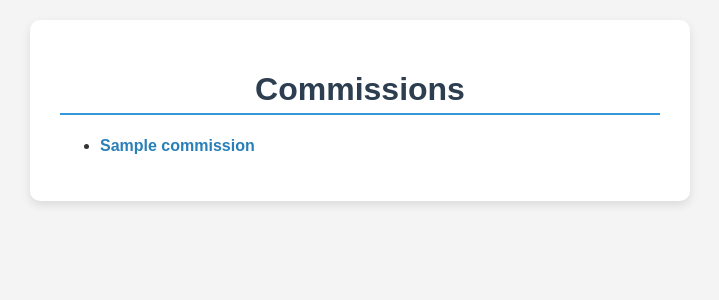
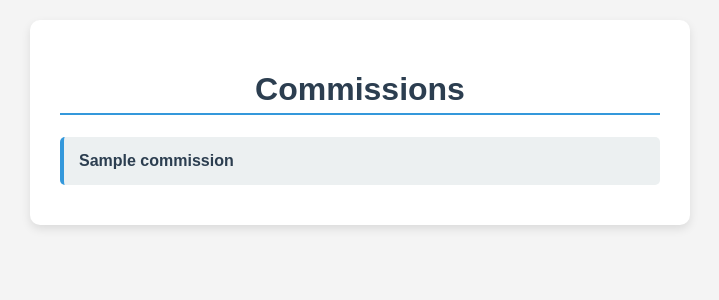
Before and after one commit to Mieka068/hobbysite-E-8, a Django app: page /commissions/list/ in a window 1280 px wide. Shown: the top 300 px of the page, without its empty margins (280-999 px from the left). Run offline with Django 5.2, Linux system fonts and the light colour scheme; tables that the repository leaves empty hold one stand-in row (values such as "Sample post").

Commit message:
Added commission boxes

```diff
--- a/commissions/templates/commissions/list.html
+++ b/commissions/templates/commissions/list.html
@@ -4,11 +4,13 @@
 
 {% block content %}
     <h1>Commissions</h1>
-    <ul>
+    <div class="commissions-list">
         {% for commission in commissions %}
-            <li><a href="{% url 'commissions:detail' commission.id %}">{{ commission.title }}</a></li>
+            <div class="commission-box">
+                <a href="{% url 'commissions:detail' commission.id %}">{{ commission.title }}</a>
+            </div>
         {% empty %}
             <p>No commissions available.</p>
         {% endfor %}
-    </ul>
+    </div>
 {% endblock %}
```
